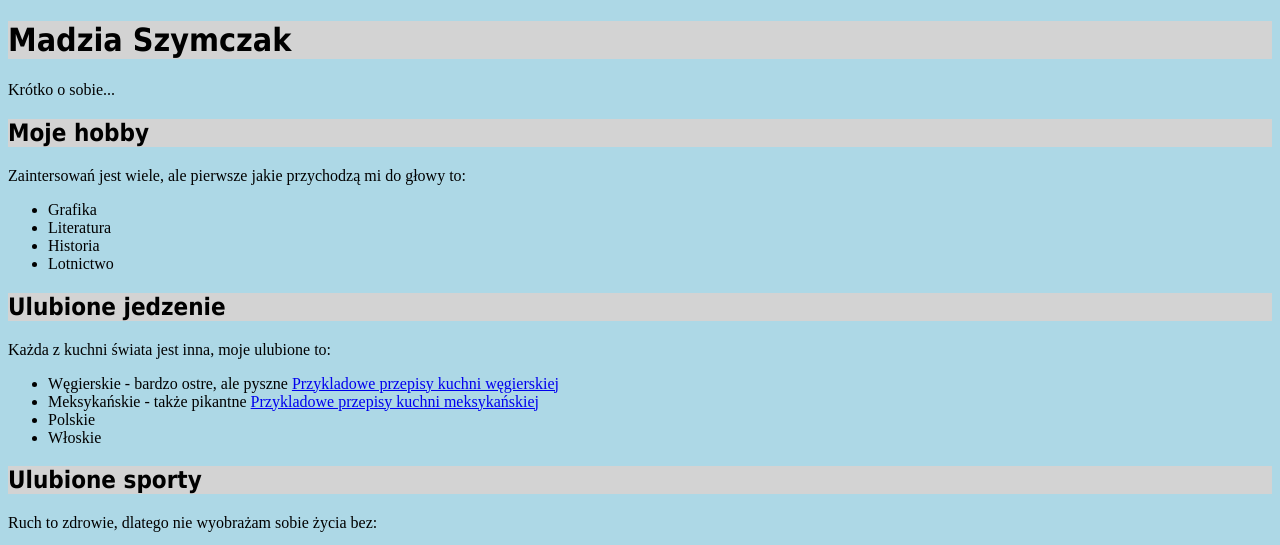
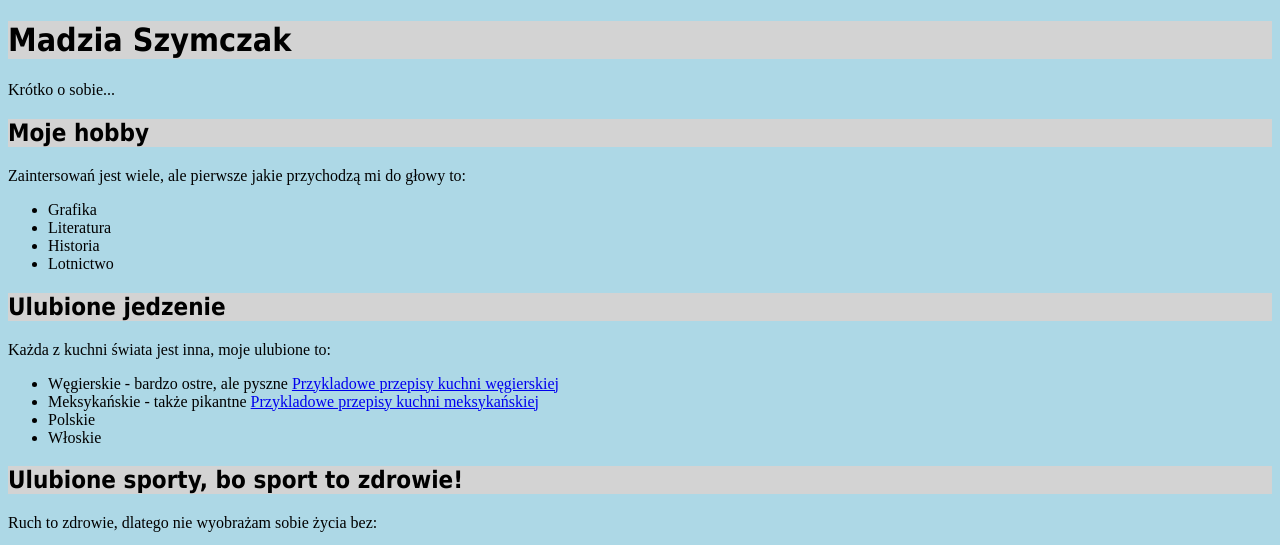
Before and after one commit to buumcio/learning-git, a plain HTML site: page index.html in a window 1280 px wide. Shown: the top 545 px of the page. Drawn offline with Linux system fonts and the light colour scheme.

Commit message:
Change h2 content

```diff
--- a/index.html
+++ b/index.html
@@ -27,7 +27,7 @@
 			<li>Polskie</li>
 			<li>Włoskie</li>
 		</ul>
-		<h2 style="background-color: lightGrey; font-family:Tahoma;">Ulubione sporty</h2>
+		<h2 style="background-color: lightGrey; font-family:Tahoma;">Ulubione sporty, bo sport to zdrowie!</h2>
 		<p>Ruch to zdrowie, dlatego nie wyobrażam sobie życia bez:</p>
 		<ul>
 			<li>Jazda na rolkach - świetna sprawa, choć można się zabić <br>
```
